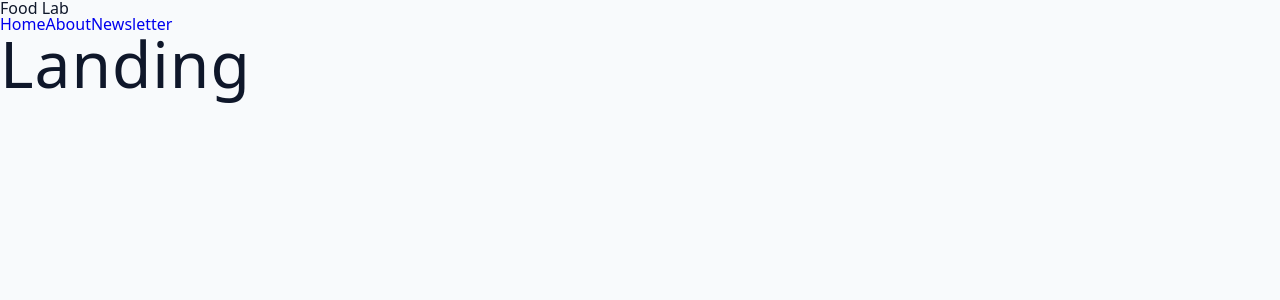
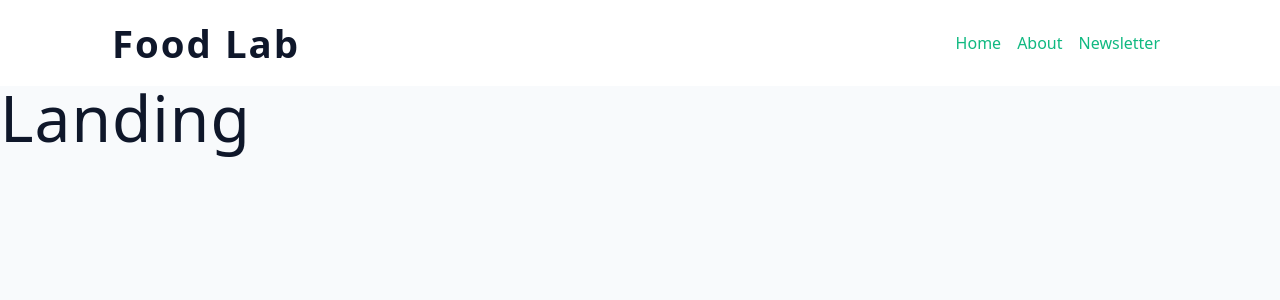
Before and after one commit to smb-lemon/food-lab, a React (Vite) app: page / in a window 1280 px wide. Shown: the top 300 px of the page. Built offline with nearby package versions, Linux system fonts and the light colour scheme.

Commit message:
docs: updated docs with styled component setup instructions style: added navbar.js for style

```diff
--- a/package.json
+++ b/package.json
@@ -16,7 +16,7 @@
     "react-dom": "^18.2.0",
     "react-router-dom": "^6.29.0",
     "react-toastify": "^9.1.3",
-    "styled-components": "^5.3.10"
+    "styled-components": "^5.3.11"
   },
   "devDependencies": {
     "@types/react": "^18.0.28",
--- /dev/null
+++ b/src/assets/wrapper/Navbar.js
@@ -0,0 +1,46 @@
+import styled from "styled-components";
+
+const Wrapper = styled.nav`
+    background: var(--white);
+    .nav-center {
+        width: var(--view-width);
+        max-width: var(--max-width);
+        margin: 0 auto;
+        display: flex;
+        flex-direction: column;
+        padding: 1.5rem 2rem;
+    }
+    .logo {
+        font-size: clamp(1.5rem, 3vw, 3rem);
+        color: var(--primary--500);
+        font-weight: 700;
+        letter-spacing: 2px;
+    }
+    .nav-links {
+        display: flex;
+        flex-direction: column;
+        gap: 0.5rem;
+        margin-top: 1rem;
+    }
+    .nav-link {
+        color: var(--grey-900);
+        padding: 0.5rem 0.5rem 0.5rem 0;
+        transition: var(--transition);
+            }
+    .nav-link {
+        color: var(--primary-500);
+    }
+    @media (min-width: 768px){
+        .nav-center {
+        flex-direction: row;
+        justify-content: space-between;
+        align-items: center;
+        }
+    .nav-links {
+        flex-direction: row;
+        margin-top: 0;
+     }
+    }
+`;
+
+export default Wrapper;
--- a/src/components/Navbar.jsx
+++ b/src/components/Navbar.jsx
@@ -1,9 +1,10 @@
 import React from 'react'
 import { NavLink } from 'react-router-dom'
+import Wrapper from '../assets/wrapper/Navbar'
 
 function Navbar() {
   return (
-    <nav>
+    <Wrapper>
         <div className="nav-center">
             <span className='logo'>
                 Food Lab
@@ -20,7 +21,7 @@
                 </NavLink>
             </div>
         </div>
-    </nav>
+    </Wrapper>
   )
 }
 
```
Also changed, not shown: 2 other files (tests, documents, lock files or other folders).
